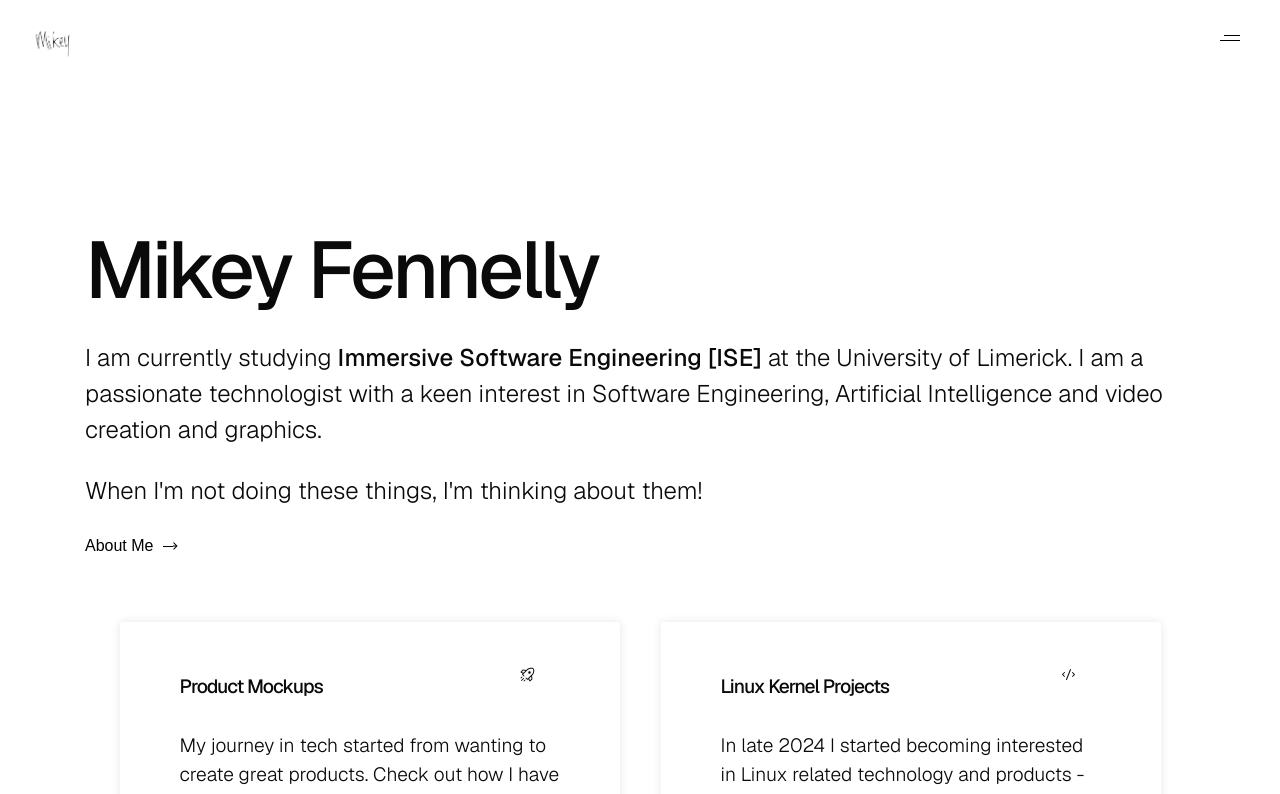
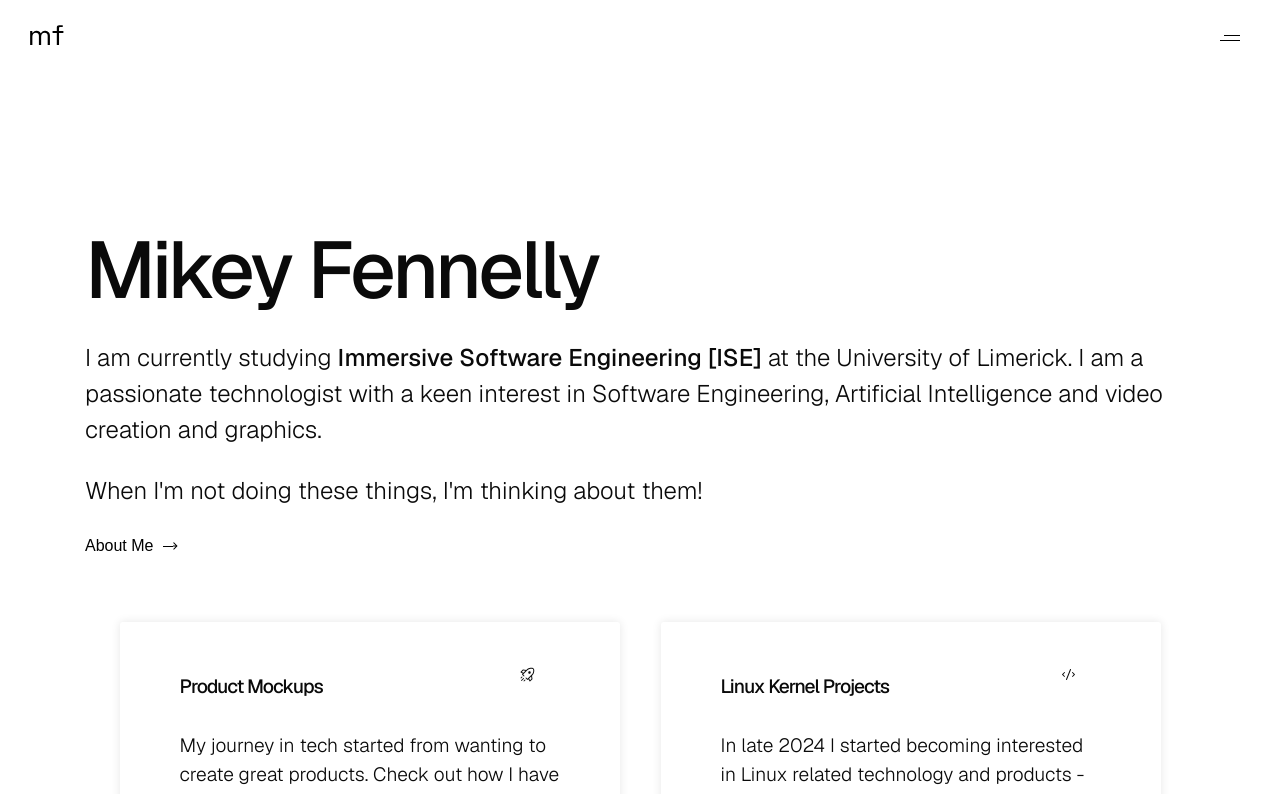
Before and after one commit to mikeyfennelly1/mfennelly.dev, a Next.js app: page / in a window 1280 px wide. Shown: the top 794 px of the page. Built offline with nearby package versions, Linux system fonts and the light colour scheme.

Commit message:
updated logo

```diff
--- a/src/components/navbar/Navbar.tsx
+++ b/src/components/navbar/Navbar.tsx
@@ -63,7 +63,7 @@ export default function Navbar({links}: NavbarInterface) {
             <nav className={isAtTop ? "" : "navbar-backdrop"} id={"mobile-slideout"}>
                 <div className={"mikey-logo"}>
                     <Link href={'/'}>
-                        <img style={{maxHeight: "40px"}} src="/mikey.jpg" alt=""/>
+                        <MFLogo></MFLogo>
                     </Link>
                 </div>
                 <NavContext.Provider value={{ isOpen, toggleMenu }}>
```
